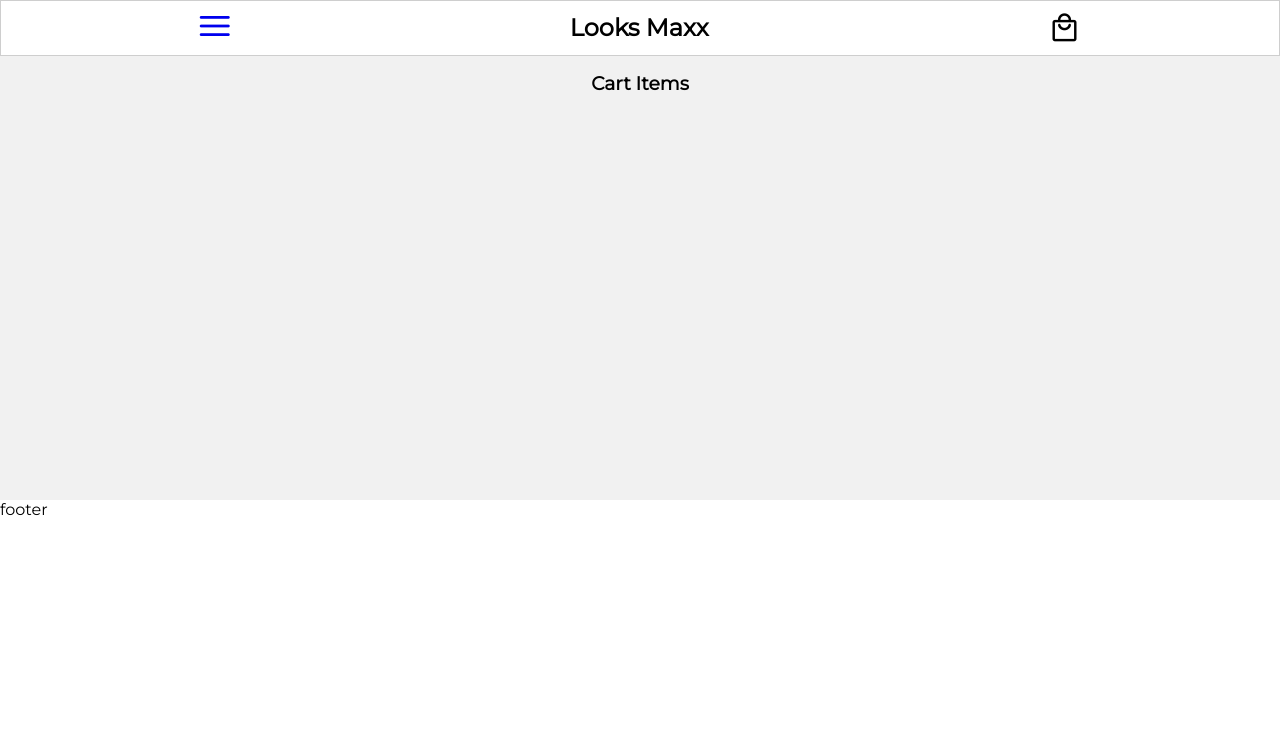
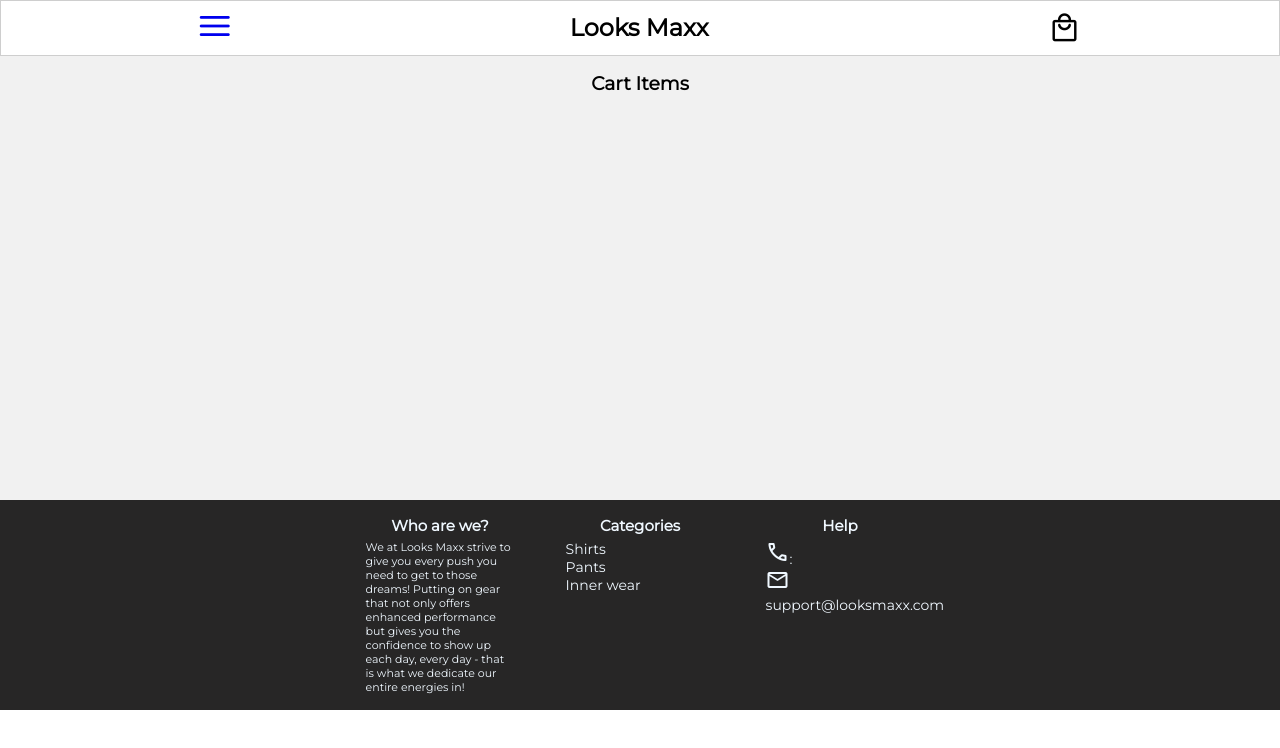
Before and after one commit to sonu-shivcharan/xplore, a React (Vite) app: page /cart in a window 1280 px wide. Shown: the top 748 px of the page. Built offline with nearby package versions, Linux system fonts and the light colour scheme.

Commit message:
added footer section

```diff
--- a/src/components/Footer.jsx
+++ b/src/components/Footer.jsx
@@ -1,11 +1,35 @@
 import React from "react";
+import "../styles/Footer.css";
+const Footer = () => {
+  return (
+    <footer id="footer" className="flex justify-center flex-wrap" >
+      <div className="who-are-we">
+        <h3>Who are we?</h3>
+        <p>
+          We at Looks Maxx strive to give you every push you need to get to
+          those dreams! Putting on gear that not only offers enhanced
+          performance but gives you the confidence to show up each day, every
+          day - that is what we dedicate our entire energies in!
+        </p>
+      </div>
+      <div>
+        <h3>Categories</h3>
+        <ul>
+          <li>Shirts</li>
+          <li>Pants</li>
+          <li>Inner wear</li>
+        </ul>
+      </div>
+      <div>
+        <h3>Help</h3>
+        <ul>
+          <li><span className="material-symbols-rounded">call</span>:</li>
+          <li><span class="material-symbols-rounded">mail</span>support@looksmaxx.com</li>
+        </ul>
 
-const Footer = () => {
-  return (<footer id="footer">
-    <div>
-      footer
-    </div>
-  </footer>);
+      </div>
+    </footer>
+  );
 };
 
 export default Footer;
--- a/src/index.css
+++ b/src/index.css
@@ -48,6 +48,9 @@
 .flex{
   display:flex;
 }
+.flex-wrap{
+  flex-wrap:wrap ;
+}
 .justify-center{
   justify-content: center;
 }
--- a/src/styles/Footer.css
+++ b/src/styles/Footer.css
@@ -0,0 +1,24 @@
+#footer{
+    width: 100%;
+   min-height: 200px;
+    background-color: rgb(39, 38, 38);
+    color: aliceblue;
+    font-size: px;
+}
+#footer div{
+    width: 200px;
+    padding: 1rem 1.6rem;
+}
+#footer div p{
+    font-size: 11px;
+
+}
+#footer div h3{
+    font-size:15px;
+    text-align: center;
+    margin-bottom: 5px;
+}
+#footer div ul{
+    font-size: 14px;
+    list-style-type: none;
+}
```
Also changed, not shown: 5 other files (tests, documents, lock files or other folders).
